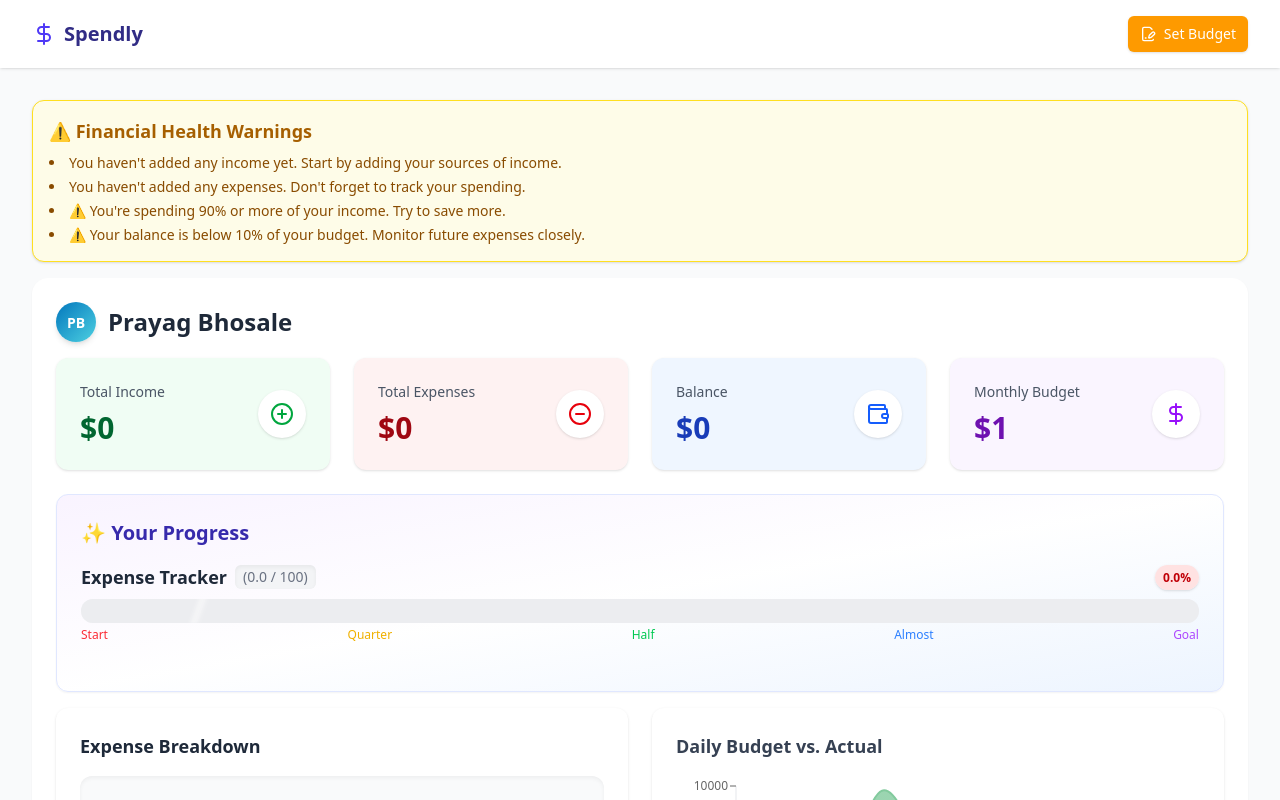
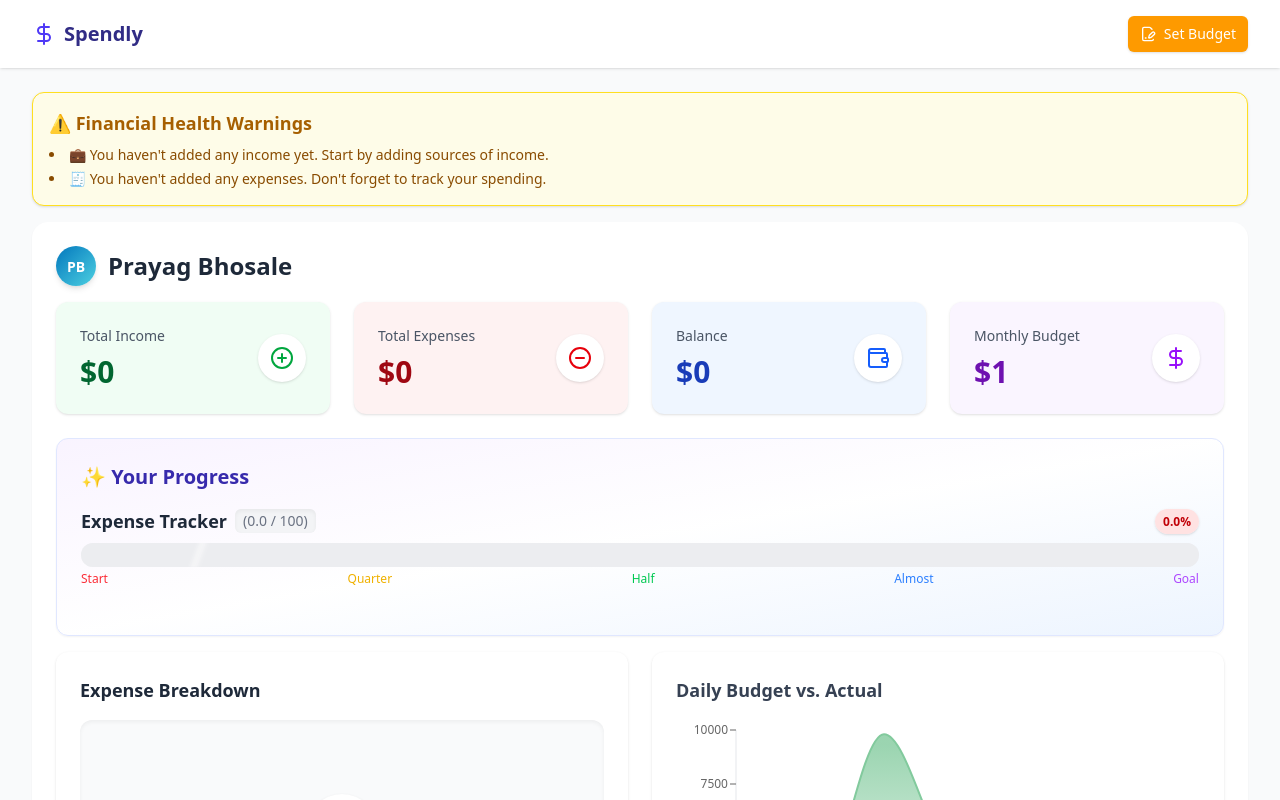
Before and after one commit to Mrprayag077/Spendly, a React (Vite) app: page / in a window 1280 px wide. Shown: the top 800 px of the page. Built offline with nearby package versions, Linux system fonts and the light colour scheme.

Commit message:
add: positive indicators features

```diff
--- a/src/components/common/FinancialWarnings.tsx
+++ b/src/components/common/FinancialWarnings.tsx
@@ -1,22 +1,39 @@
-import { useFinancialWarnings } from "@/store/selectors/useFinancialWarnings";
+import { useFinancialInsights } from "@/store/selectors/useFinancialWarnings";
 
-const FinancialWarnings = () => {
-  const warnings = useFinancialWarnings();
+const FinancialInsights = () => {
+  const { warnings, positives } = useFinancialInsights();
 
-  if (warnings.length === 0) return null;
+  if (warnings.length === 0 && positives.length === 0) return null;
 
   return (
-    <div className="w-full p-4 mt-2 mb-4 bg-yellow-50 border border-yellow-300 rounded-xl shadow-sm space-y-2">
+    <div className="w-full space-y-4 mb-4">
+      {warnings.length > 0 && (
+        <div className="p-4 bg-yellow-50 border border-yellow-300 rounded-xl shadow-sm space-y-2">
           <h3 className="text-lg font-semibold text-yellow-700">
             ⚠️ Financial Health Warnings
           </h3>
           <ul className="list-disc list-inside text-sm text-yellow-800 space-y-1">
-        {warnings.map((msg, index) => (
-          <li key={index}>{msg}</li>
+            {warnings.map((msg, idx) => (
+              <li key={idx}>{msg}</li>
             ))}
           </ul>
+        </div>
+      )}
+
+      {positives.length > 0 && (
+        <div className="p-4 bg-green-50 border border-green-300 rounded-xl shadow-sm space-y-2">
+          <h3 className="text-lg font-semibold text-green-700">
+            ✅ Positive Financial Insights
+          </h3>
+          <ul className="list-disc list-inside text-sm text-green-800 space-y-1">
+            {positives.map((msg, idx) => (
+              <li key={idx}>{msg}</li>
+            ))}
+          </ul>
+        </div>
+      )}
     </div>
   );
 };
 
-export default FinancialWarnings;
+export default FinancialInsights;
--- a/src/store/selectors/useFinancialWarnings.ts
+++ b/src/store/selectors/useFinancialWarnings.ts
@@ -1,26 +1,39 @@
 import { useSelector } from "react-redux";
 import { selectSummary } from "../summary/summarySlice";
 
-export const useFinancialWarnings = () => {
+export const useFinancialInsights = () => {
   const { totalIncome, totalExpenses, balance, budget } =
     useSelector(selectSummary);
+
   const warnings: string[] = [];
+  const positives: string[] = [];
 
-  if (totalIncome === 0) {
+  const noIncome = totalIncome === 0;
+  const noExpense = totalExpenses === 0;
+  const noBalance = balance === 0;
+
+  // Basic warnings
+  if (noIncome) {
     warnings.push(
-      "You haven't added any income yet. Start by adding your sources of income."
+      "💼 You haven't added any income yet. Start by adding sources of income."
     );
   }
 
-  if (totalExpenses === 0) {
+  if (noExpense) {
     warnings.push(
-      "You haven't added any expenses. Don't forget to track your spending."
+      "🧾 You haven't added any expenses. Don't forget to track your spending."
     );
   }
 
+  // Dependent checks
+  if (!noIncome && !noExpense) {
     if (totalExpenses > totalIncome) {
       warnings.push(
         "🚨 Your expenses exceed your income. You're spending more than you earn."
+      );
+    } else if (totalExpenses <= totalIncome * 0.7) {
+      positives.push(
+        "✅ Great job! You're spending less than 70% of your income."
       );
     }
 
@@ -29,20 +42,25 @@ export const useFinancialWarnings = () => {
         "⚠️ You're spending 90% or more of your income. Try to save more."
       );
     }
+  }
 
-  if (balance < totalIncome * 0.1) {
-    warnings.push(
-      "⚠️ Your balance is below 10% of your income. Consider cutting expenses."
+  if (!noIncome && balance >= totalIncome * 0.3) {
+    positives.push(
+      "💰 You're maintaining a healthy balance above 30% of your income."
     );
   }
 
-  if (totalExpenses >= budget * 0.9) {
-    warnings.push(
-      "💡 You've used over 90% of your monthly budget. Review spending habits."
+  if (!noExpense && totalExpenses < budget * 0.8) {
+    positives.push("📊 You're well within your monthly budget. Keep it up!");
+  }
+
+  if (!noExpense && balance >= totalExpenses * 6) {
+    positives.push(
+      "🛡️ You have over 6 months of expenses saved. Great emergency fund!"
     );
   }
 
-  if (balance < totalExpenses * 3 && totalExpenses !== 0) {
+  if (!noExpense && balance < totalExpenses * 3) {
     warnings.push(
       "📉 Your balance is less than 3 months of expenses. Build an emergency fund."
     );
@@ -52,11 +70,11 @@ export const useFinancialWarnings = () => {
     warnings.push("❌ Your balance is negative. You're in financial deficit.");
   }
 
-  if (balance < budget * 0.1) {
+  if (balance > 0 && balance < budget * 0.1) {
     warnings.push(
       "⚠️ Your balance is below 10% of your budget. Monitor future expenses closely."
     );
   }
 
-  return warnings;
+  return { warnings, positives };
 };
```
Lines whose indentation alone changed are shown as unchanged.
